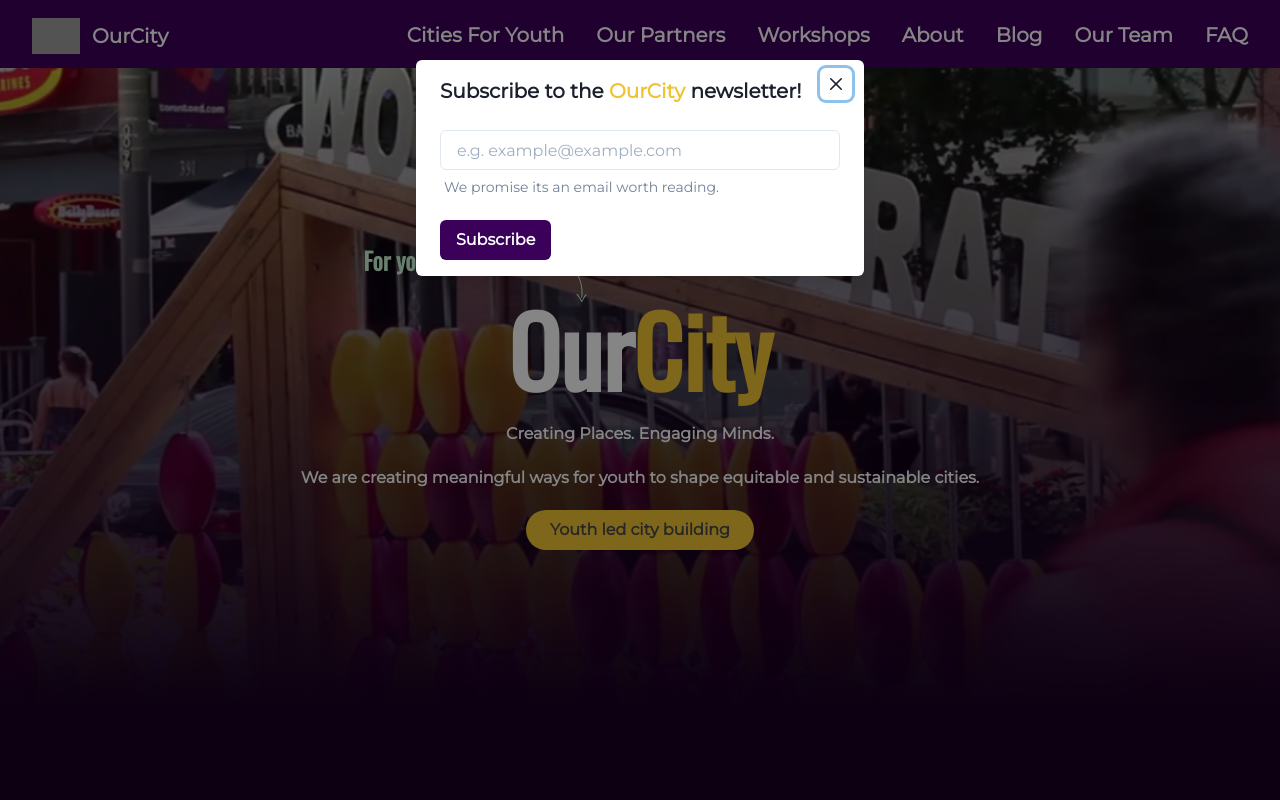
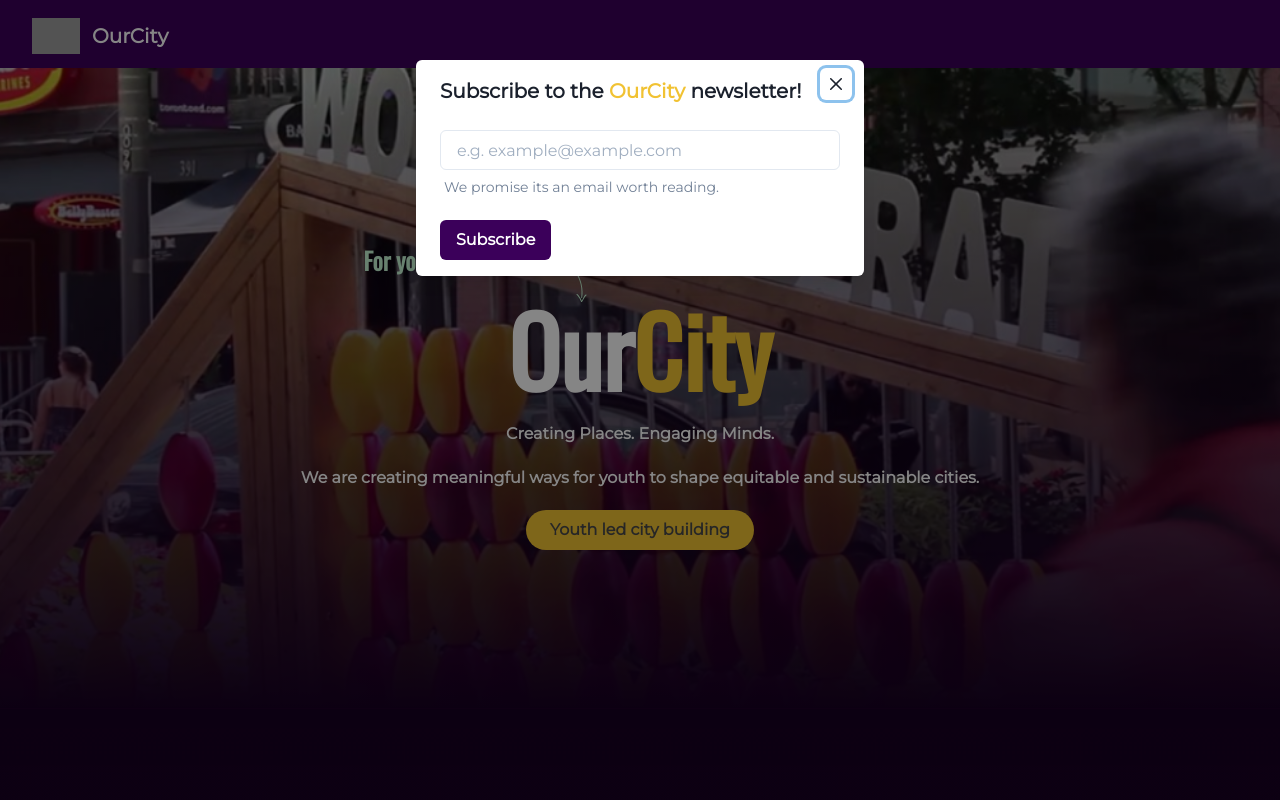
Before and after one commit to JimbroT/IAMCS, a Next.js app: page / in a window 1280 px wide. Shown: the top 800 px of the page. Built offline with nearby package versions, Linux system fonts and the light colour scheme; grey boxes are pictures that could not be loaded.

Commit message:
new change

```diff
--- a/components/Footer.jsx
+++ b/components/Footer.jsx
@@ -7,7 +7,7 @@ import {
 
 import { IoLogoTiktok } from "react-icons/io5";
 export const Footer = () => {
-  return (//lol
+  return (
     <>
       <Divider mt={20} borderColor="gray.100" />
 
--- a/components/NavBar/NavContent.jsx
+++ b/components/NavBar/NavContent.jsx
@@ -1,3 +1,9 @@
+import Link from "next/link";
+import Image from "next/image";
+import { useState } from "react";
+import { useRouter } from "next/router";
+import { GoThreeBars } from "react-icons/go"
+
 import {
   Box,
   Center,
@@ -15,32 +21,46 @@ import { motion } from "framer-motion";
 
 const links = [
   {
-    label: "Cities For Youth",
-    href: "/",
+      name: "Home",
+      link: "/",
+      id: "home",
+      priority: false
   },
   {
-    label: "Our Partners",
-    href: "#about",
+      name: "Our Partners",
+      link: "/partners",
+      id: "partners",
+      priority: false
   },
   {
-    label: "Workshops",
-    href: "#workshops",
+      name: "Workshops",
+      link: "/workshops",
+      id: "workshops",
+      priority: false
   },
   {
-    label: "About",
-    href: "#team",
+      name: "About",
+      link: "/about",
+      id: "about",
+      priority: false
   },
   {
-    label: "Blog",
-    href: "#partnerships",
+      name: "Blog",
+      link: "/blog",
+      id: "blog",
+      priority: false
   },
   {
-    label: "Our Team",
-    href: "#sponsors",
+      name: "Our Team",
+      link: "/team",
+      id: "team",
+      priority: false
   },
   {
-    label: "FAQ",
-    href: "#faq",
+      name: "FAQ",
+      link: "/faq",
+      id: "faq",
+      priority: false
   },
 ];
 
```
